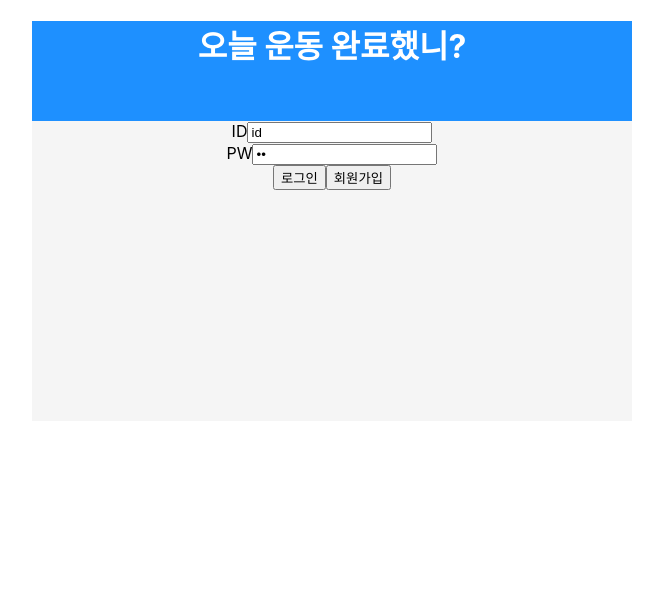
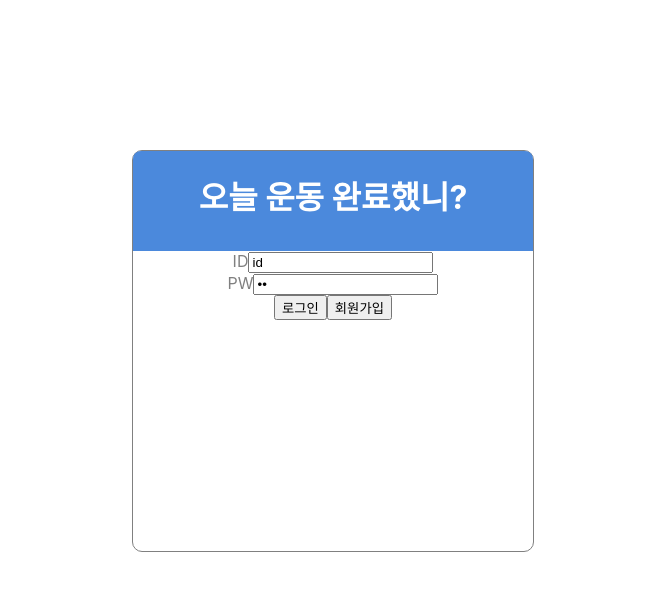
Before and after one commit to jamie7dev/Workout_done_today, a React (Create React App) app: page /login in a window 1280 px wide. Shown: the top 590 px of the page, without its empty margins (308-971 px from the left). Built offline with nearby package versions, Linux system fonts and the light colour scheme.

Commit message:
Main: List불러오기 pages에서 List.jsx 삭제 Header: html

```diff
--- a/package.json
+++ b/package.json
@@ -7,6 +7,7 @@
     "@testing-library/jest-dom": "^5.14.1",
     "@testing-library/react": "^13.0.0",
     "@testing-library/user-event": "^13.2.1",
+    "json-server": "^0.17.0",
     "react": "^18.2.0",
     "react-dom": "^18.2.0",
     "react-redux": "^8.0.2",
--- a/src/components/Form/Login.jsx
+++ b/src/components/Form/Login.jsx
@@ -8,10 +8,12 @@ const Login = () => {
 
   return (
     <>
-      <LoginHeader>
+      <StLoginContainer>
+
+        <StLoginBox>
+          <StLoginHeader>
             <h1> 오늘 운동 완료했니? </h1>
-      </LoginHeader>
-      <LoginInput>
+          </StLoginHeader>
           <div>
             <label>ID</label>
             <input type="text" value="id" />
@@ -24,7 +26,8 @@ const Login = () => {
             <button onClick={() => {navigate(`/`, { replace: true })}}>로그인</button>
             <button onClick={()=>{navigate(`/form`)}}>회원가입</button>
           </div>
-      </LoginInput>
+        </StLoginBox>
+      </StLoginContainer>
     </>
   );
 };
@@ -33,22 +36,32 @@ export default Login;
 
 
 //styled components
-const LoginHeader = styled.div`
-  background-color: dodgerblue;
-  width: 600px;
-  height: 100px;
-  margin: 0 auto;
-  color: white;
-  text-align: center;
+const StLoginContainer = styled.div`
+width: 400px;
+height: 600px;
+margin: 150px auto;
 `;
 
-const LoginInput = styled.div`
-  background-color: whitesmoke;
-  width: 600px;
-  height: 300px;
-  margin: 0 auto;
+const StLoginBox = styled.div`
+  background-color: white;
+  width: 100%;
+  height: 400px;
   display: flex;
   align-items: center;
   text-align: center;
   flex-direction: column;
+  border: 1px solid gray;
+  color: gray;
+  border-radius: 10px;
 `;
+
+const StLoginHeader = styled.div`
+  background-color: #4B89DC;
+  width: 100%;
+  height: 100px;
+  color: white;
+  text-align: center;
+  border-top-left-radius: 8px;
+  border-top-right-radius: 8px;
+
+`;
--- a/src/components/Header/Header.jsx
+++ b/src/components/Header/Header.jsx
@@ -1,14 +1,41 @@
-import React from "react";
+import styled from "styled-components";
+import { Link } from "react-router-dom";
 
 const Header = () => {
-
-  return (
-    <>
-    <div>
-      <h1>오늘 운동 완료하셨나요?</h1>
-    </div>
-    </>
-  );
+    return (
+        <HeaderStyle>
+          <nav>
+            <StLink to="/"><span>home</span></StLink>
+            <StLink to="/login"><span>로그인</span></StLink>
+          </nav>
+            <StTitle>✊ 오늘 운동 완료 했니? ✊</StTitle>
+        </HeaderStyle>
+    );
 };
 
+const HeaderStyle = styled.header`
+  display: flex;
+  color: #4B89DC;
+  height: 10vh;
+  padding: 10px 15px;
+  span {
+    font-size: 36px;
+    color: white;
+    background-color: #4B89DC;
+    border-radius: 10px;
+
+  }
+`;
+
+const StLink = styled(Link)`
+  text-decoration: none;
+`;
+
+const StTitle = styled.div`
+  margin  : auto;
+  font-size: 60px;
+  font-weight: bold;
+
+`;
+
 export default Header;
--- a/src/components/List/List.jsx
+++ b/src/components/List/List.jsx
@@ -0,0 +1,14 @@
+import React from "react";
+
+const List = () => {
+
+  return (
+    <>
+    <div>
+      리스트 들어가는 곳
+    </div>
+    </>
+  );
+};
+
+export default List;
--- a/src/pages/List.jsx
+++ /dev/null
@@ -1,7 +0,0 @@
-import React from "react";
-const List = () => {
-	return (
-    	<div>List입니다</div>
-    );
-};
-export default List;
--- a/src/pages/Main.jsx
+++ b/src/pages/Main.jsx
@@ -1,12 +1,13 @@
 import React from "react";
 import Header from '../components/Header/Header';
-
+import List from '../components/List/List';
 
 
 const Main = () => {
 	return (
     	<div>
 				<Header />
+				<List />
 			</div>
     );
 };
--- a/src/shared/Router.js
+++ b/src/shared/Router.js
@@ -3,7 +3,7 @@ import { BrowserRouter, Route, Routes } from "react-router-dom";
 import Main from '../pages/Main';
 import Login from '../pages/Login';
 import Form from '../pages/Form';
-import List from '../pages/List';
+// import List from '../pages/List';
 import Detail from '../pages/Detail';
 
 
@@ -16,7 +16,7 @@ const Router = () => {
         <Route path='/' element={<Main />} />
         <Route path='login' element={<Login />} />
         <Route path='form' element={<Form />} />
-        <Route path='list' element={<List />} />
+        {/* <Route path='list' element={<List />} /> */}
         <Route path='detail' element={<Detail />} />
         <Route path='*' element={<div>404 Not Found</div>} />
       </Routes>
```
Also changed, not shown: 1 other file (tests, documents, lock files or other folders). Lines whose indentation alone changed are shown as unchanged.
